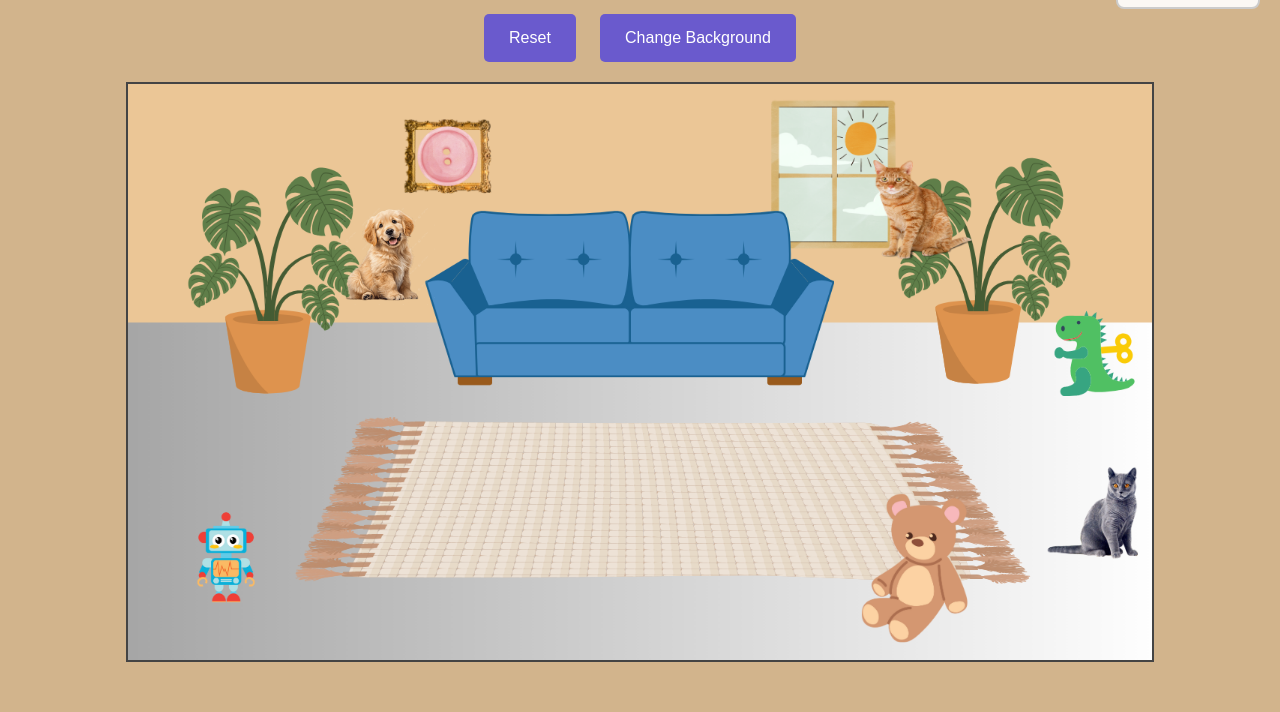
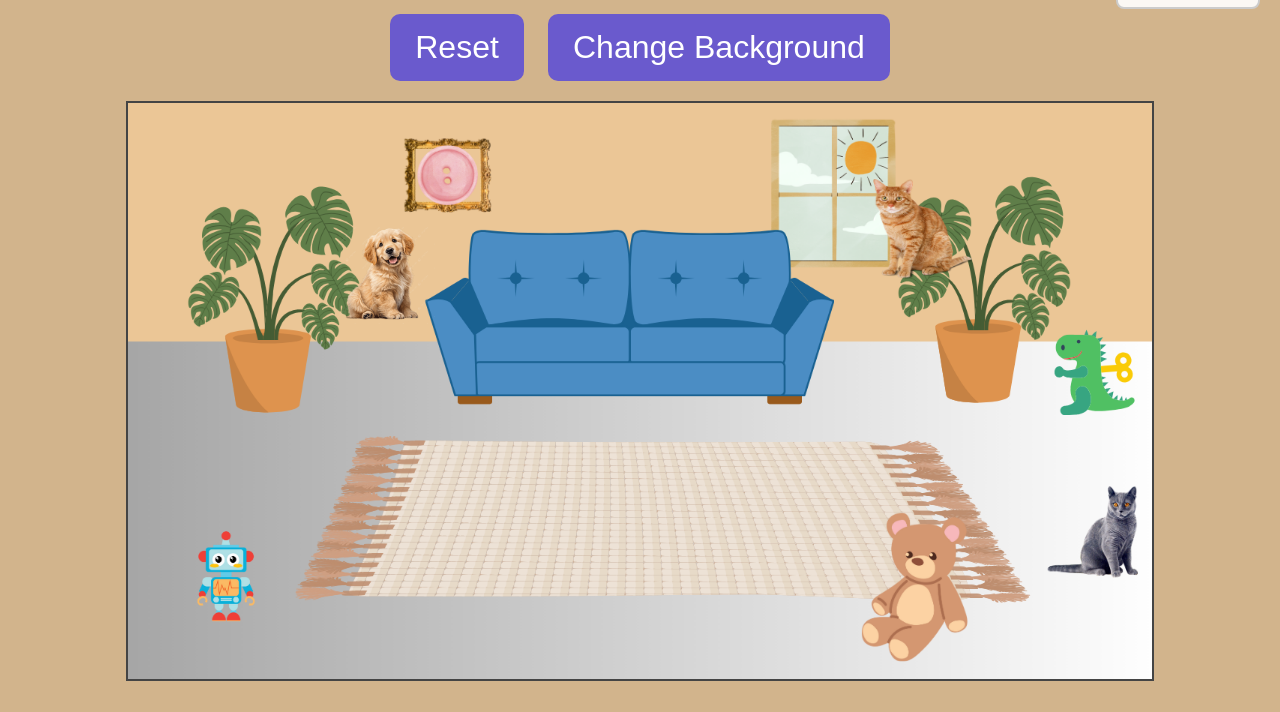
Before and after one commit to TayyabAfzal101/Cat6, a plain HTML site: page index.html in a window 1280 px wide. Shown: the part 88-800 px from the top of the page. Drawn offline with Linux system fonts and the light colour scheme.

Commit message:
Update style.css

```diff
--- a/style.css
+++ b/style.css
@@ -19,9 +19,9 @@ h1 {
 button {
   padding: 15px 25px;
   margin: 0 10px;
-  font-size: 1em;
+  font-size: 2em;
   border: none;
-  border-radius: 5px;
+  border-radius: 10px;
   background-color: #6a5acd;
   color: white;
   cursor: pointer;
```
